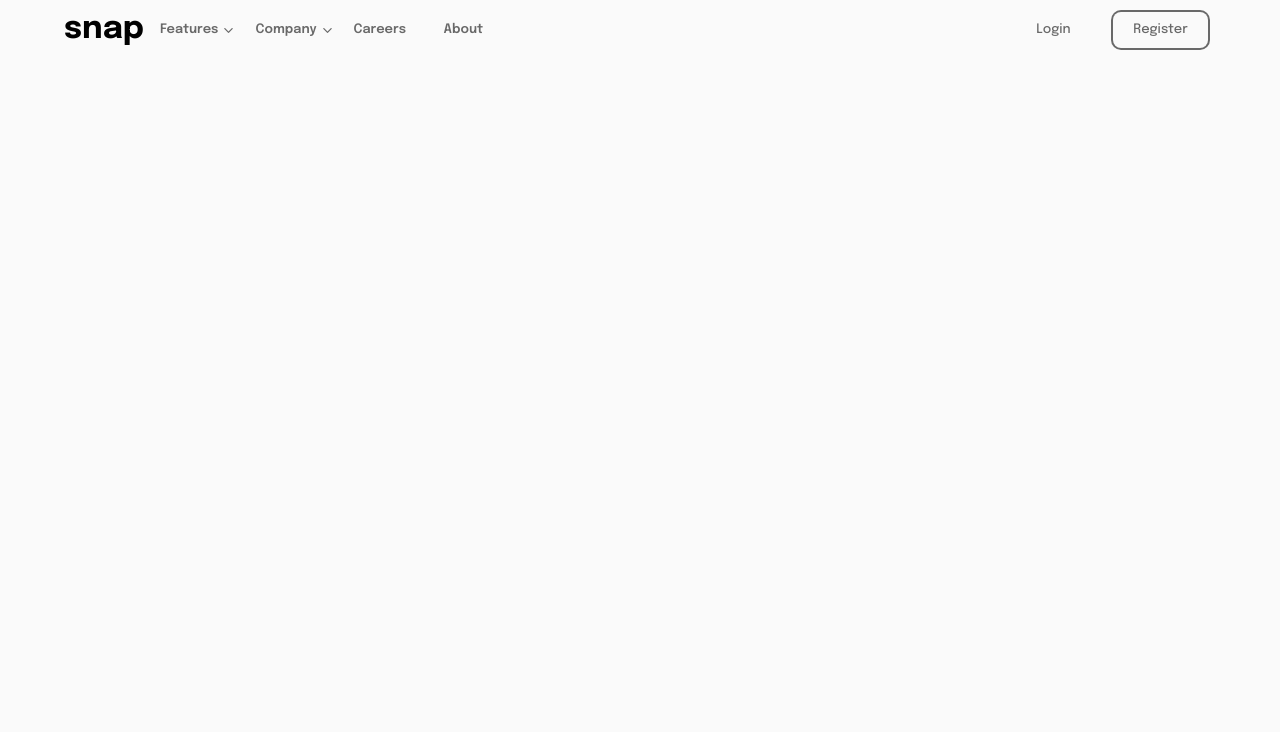
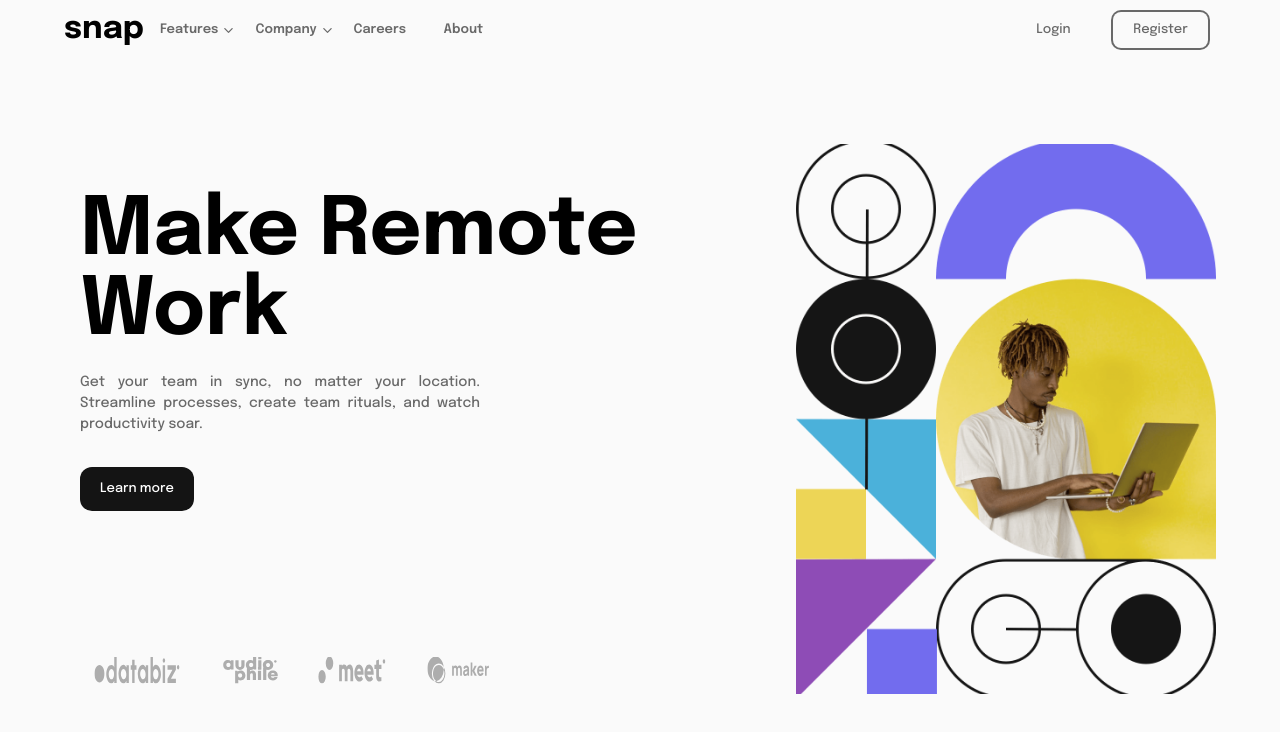
Before and after one commit to elangyudha280/frontenmentor_snap_landing_page, a Next.js app: page / in a window 1280 px wide. Shown: the top 732 px of the page. Built offline with nearby package versions, Linux system fonts and the light colour scheme.

Commit message:
selesai buat web

```diff
--- a/app/globals.css
+++ b/app/globals.css
@@ -15,3 +15,9 @@
     @apply font-semibold w-full relative  text-[13px] h-[40px]  capitalize flex items-center gap-1 text-custom-medium-gray transition-all duration-300 hover:text-custom-almost-black;
   }
 }
+
+@media screen and (max-height:600px){
+  .content_body{
+    @apply items-stretch h-auto py-[5em];
+  }
+}
--- a/app/page.jsx
+++ b/app/page.jsx
@@ -2,13 +2,17 @@ import Image from "next/image";
 
 // import component
 import { Navbar } from "@/components/navbar/navbar";
+import { BodyContent } from "@/components/content/bodyContentn";
 
 export default function Home() {
   return (
     <main className="relative w-full h-[100vh] overflow-x-hidden overflow-y-auto bg-custom-almost-white">
-      <section className="relative w-full h-full bg-custom-almost-white">
+      <section className="relative w-full h-full  bg-custom-almost-white">
         {/*//! NAVBAR */}
         <Navbar/>
+
+        {/*//! CONTENT BODY */}
+        <BodyContent/>
       </section>
     </main>
   );
--- /dev/null
+++ b/components/content/bodyContentn.jsx
@@ -0,0 +1,78 @@
+'use client'
+import React, {useState,useEffect} from "react"
+import Image from "next/image"
+// import image
+import iconDatabiz from '@/assets/images/client-databiz.svg'
+import iconAudioPhile from '@/assets/images/client-audiophile.svg'
+import iconMeet from '@/assets/images/client-meet.svg'
+import iconMaker from '@/assets/images/client-maker.svg'
+
+
+export function BodyContent(){
+
+    const optionfooter = [
+        {
+            id:1,
+            icon:iconDatabiz,
+        },
+        {
+            id:2,
+            icon:iconAudioPhile,
+        },
+        {
+            id:3,
+            icon:iconMeet,
+        },
+        {
+            id:4,
+            icon:iconMaker,
+        }
+    ]
+    return (
+        <section className="content_body w-full h-full relative    pt-[3em]  overflow-x-hidden overflow-y-auto flex items-start min-[900px]:items-center">
+          {/* container */}
+          <div className="max-w-6xl flex-1 mx-auto  flex gap-4 flex-col min-[900px]:flex-row">
+            {/* left content */}
+            <div className=" p-4 flex flex-col flex-1 w-full h-full min-[900px]:h-[560px] gap-5 max-[900px]:order-2">
+              {/* container title */}
+              <div className="title_container pt-[2em]">
+                <h2 className="capitalize font-bold text-center text-[2.5em] leading-none min-[900px]:text-left min-[900px]:text-[5em] m-0 p-0">make remote work</h2>
+              </div>
+
+              {/* container description */}
+              <div className="flex-1 w-full h-full">
+                {/* desctipition */}
+                <p className="description text-custom-medium-gray text-[14px]  line-clamp-4 font-medium text-center min-[900px]:text-justify  min-[900px]:w-[400px]">
+                    Get your team in sync, no matter your location. Streamline processes, create team rituals, and watch productivity soar.
+                </p>
+
+                {/* button */}
+                <div className="w-full flex justify-center  mt-8 min-[900px]:justify-start">
+                      <button className="bg-custom-almost-black rounded-xl text-white  font-medium py-3 text-[13px] px-5 transition-all duration-200 hover:bg-white hover:text-slate-950 hover:ring-1 hover:ring-custom-almost-black">
+                        Learn more
+                      </button>
+                </div>
+              </div>
+
+              {/* footer */}
+              <div className="w-full flex   mt-4 flex-wrap gap-2 min-[900px]:gap-5">
+                {
+                    optionfooter?.map((el)=>{
+                        return (
+                            <Image alt="" src={el.icon} className="scale-75"/>
+                        )
+                    })
+                }
+              </div>
+            </div>
+
+            {/* right content */}
+            <div className="w-full  min-[900px]:w-[420px] h-[550px]
+            bg-[url('../assets/images/image-hero-mobile.png')]  min-[900px]:bg-[url('../assets/images/image-hero-desktop.png')] bg-center bg-cover bg-no-repeat max-[900px]:order-1
+            ">
+              {/* <Image alt="" src={iconHero}  className="w-full h-full  object-center"/> */}
+            </div>
+          </div>
+        </section>
+    )
+}
--- a/components/navbar/navbar.jsx
+++ b/components/navbar/navbar.jsx
@@ -112,7 +112,7 @@ export function Navbar(){
         },
     ]
     return (
-        <nav className="relative top-0 left-0 w-full px-5 h-[60px] py-3">
+        <nav className="fixed z-[4] bg-custom-almost-white top-0 left-0 w-full px-5 h-[60px] py-3">
             {/*//! Container nav */}
             <section className="max-w-6xl h-full  mx-auto flex gap-x-4 ">
                 {/* title */}
```
